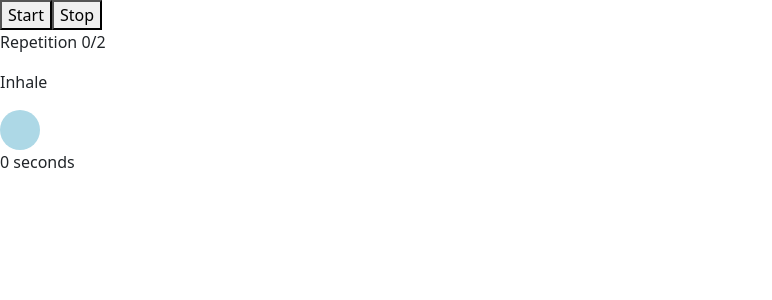
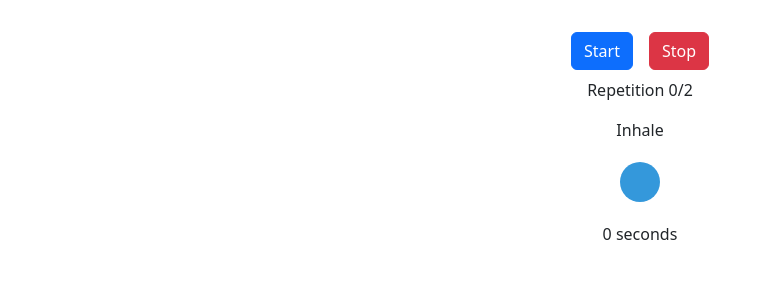
Before and after one commit to matiasngiambra/Calmara, a React (Vite) app: page /exercices/breath in a window 1280 px wide. Shown: the top 300 px of the page, without its empty margins (0-772 px from the left). Built offline with nearby package versions, Linux system fonts and the light colour scheme.

Commit message:
Add Api Call

```diff
--- a/src/pages/exercices/breath/Breath.jsx
+++ b/src/pages/exercices/breath/Breath.jsx
@@ -1,4 +1,5 @@
 import React, { useState, useEffect } from 'react';
+import { Button, Container, Row, Col } from 'react-bootstrap';
 
 const Breath = () => {
   const [isMeditating, setIsMeditating] = useState(false);
@@ -60,9 +61,15 @@ const Breath = () => {
   };
 
   return (
-    <div>
-      <button onClick={startMeditation}>Start</button>
-      <button onClick={stopMeditation}>Stop</button>
+    <Container className="my-4">
+      <Row className="justify-content-center">
+        <Col xs={12} md={6} className="text-center">
+          <Button onClick={startMeditation} variant="primary" className="m-2">
+            Start
+          </Button>
+          <Button onClick={stopMeditation} variant="danger" className="m-2">
+            Stop
+          </Button>
 
           <div>
             <p>Repetition {repetition}/2</p>
@@ -72,13 +79,16 @@ const Breath = () => {
                 width: `${calculateBubbleSize()}px`,
                 height: `${calculateBubbleSize()}px`,
                 borderRadius: '50%',
-            backgroundColor: 'lightblue',
+                backgroundColor: '#3498db', // Azul primario de la paleta de colores
                 transition: 'all 0.5s ease-out',
+                margin: '20px auto',
               }}
             />
             <p>{seconds} seconds</p>
           </div>
-    </div>
+        </Col>
+      </Row>
+    </Container>
   );
 };
 
--- a/src/pages/exercices/whitenoise/WhiteNoise.jsx
+++ b/src/pages/exercices/whitenoise/WhiteNoise.jsx
@@ -5,8 +5,12 @@ import CircleLayout from '../../../layout/components/CircleLayout'
 import SoundBoxComponent from '../../../components/soundbox/SoundBoxComponent'
 import './whitenoise.css'
 import { useState } from 'react'
+import { useNavigate} from "react-router-dom";
+
 
 const WhiteNoise = () => {
+
+    let navigate = useNavigate();
 
     document.title = "White Noise - Cálmara"
 
@@ -41,6 +45,8 @@ const WhiteNoise = () => {
         <>
             <Nav></Nav>
             <CircleLayout></CircleLayout>
+            <button onClick={() => navigate("/")}>Back</button>
+
             <Container className='container' >
                 <h1 className='title'>White Noise</h1>
                 <h5 className='subtitle'>
--- a/src/pages/landingPage/LandingPage.jsx
+++ b/src/pages/landingPage/LandingPage.jsx
@@ -7,11 +7,7 @@ import '../landingPage/LandingPage.css'
 import Information from './components/information/Information'
 import Interactive from './components/interactive/Interactive'
 
-
-
 const LandingPage = () => {
-
-
 
   return (
     <>
--- a/src/pages/landingPage/components/home/Home.jsx
+++ b/src/pages/landingPage/components/home/Home.jsx
@@ -1,17 +1,41 @@
-import React from 'react';
+import React, { useState, useEffect } from 'react';
 import { Container, Row, Col } from 'react-bootstrap';
+import getRandomQuote from '../../../../services/getRandomQuote';
 
 const Home = () => {
+  const [loading, setLoading] = useState(true);
+  const [phrase, setPhrase] = useState('');
+
+  useEffect(() => {
+    const fetchQuote = async () => {
+      try {
+        setLoading(true);
+        const randomQuote = await getRandomQuote();
+        setPhrase(randomQuote.frase);
+      } catch (error) {
+        console.error('Error fetching quote:', error);
+      } finally {
+        setLoading(false); // Ensure loading state is set to false regardless of success/failure
+      }
+    };
+
+    fetchQuote();
+  }, []);
+
   return (
     <Container className='section'>
       <Row className='justify-content-center align-items-center'>
         <Col xs={12} md={8}>
           <h1 className='title-main'>Cálmara</h1>
-          <h4 className='subtitle'>
-            Vivimos en un mundo lleno de ansiedad y estres.
-            <br/>
-            Te invitamos a aprender sobre "mindfulness" y a realizar ejercicios guiados.
-          </h4>
+              _______________
+
+              <h1 className='subtitle'>{phrase}</h1>
+              _______________
+              <h4 className='subtitle'>
+                Vivimos en un mundo lleno de ansiedad y estrés.
+                <br />
+                Te invitamos a aprender sobre "mindfulness" y a realizar ejercicios guiados.
+              </h4>
         </Col>
       </Row>
     </Container>
--- /dev/null
+++ b/src/services/getRandomQuote.js
@@ -0,0 +1,15 @@
+export default function getRandomQuote() {
+    return fetch('https://vucrx6cdyd.execute-api.us-east-1.amazonaws.com/default/palacios')
+      .then(response => {
+        if (!response.ok) {
+          throw new Error('Network response was not ok');
+        }
+        return response.json();
+      })
+      .then(data => {
+        return data; // Devuelve los datos obtenidos
+      })
+      .catch(error => {
+        throw error; // Propaga el error para manejarlo en el componente
+      });
+  }
```
Lines whose indentation alone changed are shown as unchanged.
